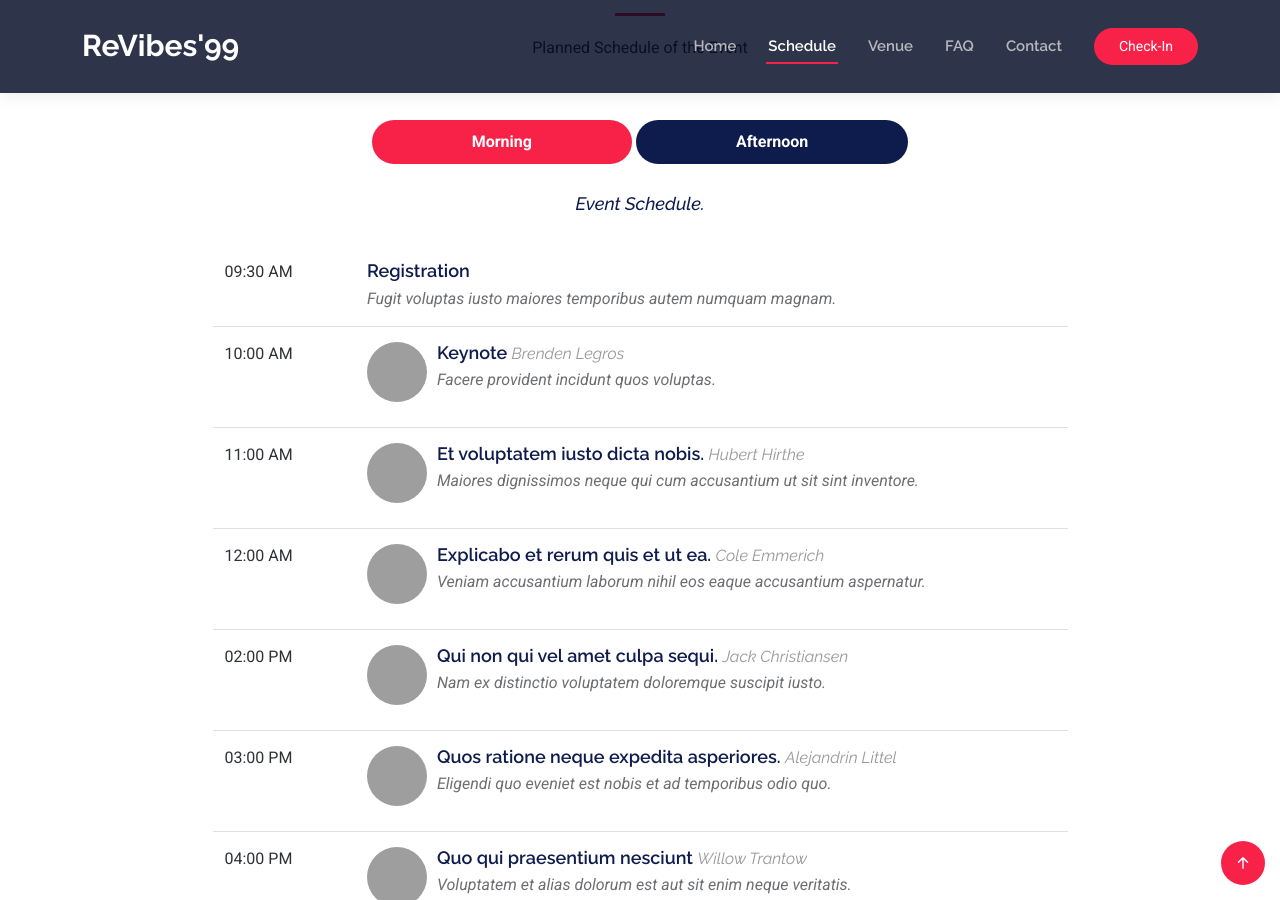
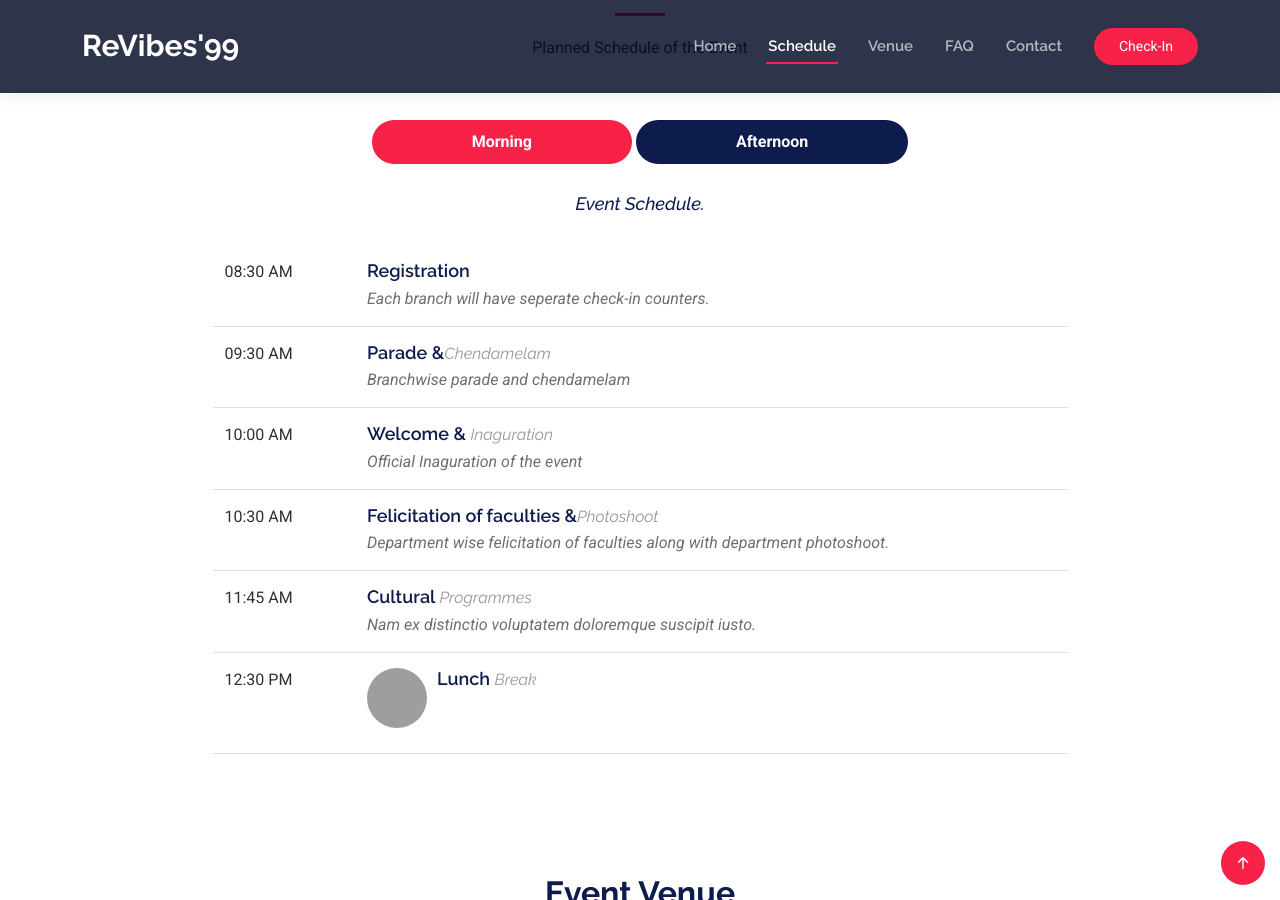
Before and after one commit to dhanyacm/revibes99, a Jekyll site: the page built from index.html, in a window 1280 px wide and 900 px high, scrolled down 1002 px. Built offline with Jekyll 4.4.1, drawn with Linux system fonts in a browser that asks for light colours; some of the changed text lies outside the part shown; grey boxes are pictures that could not be loaded.

Commit message:
Update index.html

```diff
--- a/index.html
+++ b/index.html
@@ -57,10 +57,10 @@
 
         <ul class="nav nav-tabs" role="tablist" data-aos="fade-up" data-aos-delay="100">
           <li class="nav-item">
-            <a class="nav-link active" href="#day-1" role="tab" data-bs-toggle="tab">Morning</a>
+            <a class="nav-link active" href="#morning" role="tab" data-bs-toggle="tab">Morning</a>
           </li>
           <li class="nav-item">
-            <a class="nav-link" href="#day-2" role="tab" data-bs-toggle="tab">Afternoon</a>
+            <a class="nav-link" href="#afternoon" role="tab" data-bs-toggle="tab">Afternoon</a>
           </li>
 
         </ul>
@@ -69,155 +69,97 @@
 
           <h3 class="sub-heading"> Event Schedule.</h3>
 
-          <!-- Schdule Day 1 -->
-          <div role="tabpanel" class="col-lg-9 tab-pane fade show active" id="day-1">
+          <!-- Schdule Morning -->
+          <div role="tabpanel" class="col-lg-9 tab-pane fade show active" id="morning">
+
+            <div class="row schedule-item">
+              <div class="col-md-2"><time>08:30 AM</time></div>
+              <div class="col-md-10">
+                <h4>Registration</h4>
+                <p>Each branch will have seperate check-in counters.</p>
+              </div>
+            </div>
 
             <div class="row schedule-item">
               <div class="col-md-2"><time>09:30 AM</time></div>
               <div class="col-md-10">
-                <h4>Registration</h4>
-                <p>Fugit voluptas iusto maiores temporibus autem numquam magnam.</p>
+                <h4>Parade &<span>Chendamelam</span></h4>
+                <p>Branchwise parade and chendamelam</p>
               </div>
             </div>
 
             <div class="row schedule-item">
               <div class="col-md-2"><time>10:00 AM</time></div>
               <div class="col-md-10">
-                <div class="speaker">
-                  <img src="assets/img/speakers/speaker-1-2.jpg" alt="Brenden Legros">
-                </div>
-                <h4>Keynote <span>Brenden Legros</span></h4>
-                <p>Facere provident incidunt quos voluptas.</p>
+                  <h4>Welcome & <span>Inaguration</span></h4>
+                  <p>Official Inaguration of the event</p>
               </div>
             </div>
 
             <div class="row schedule-item">
-              <div class="col-md-2"><time>11:00 AM</time></div>
+              <div class="col-md-2"><time>10:30 AM</time></div>
               <div class="col-md-10">
-                <div class="speaker">
-                  <img src="assets/img/speakers/speaker-2-2.jpg" alt="Hubert Hirthe">
-                </div>
-                <h4>Et voluptatem iusto dicta nobis. <span>Hubert Hirthe</span></h4>
-                <p>Maiores dignissimos neque qui cum accusantium ut sit sint inventore.</p>
+                 <h4>Felicitation of faculties &<span>Photoshoot</span></h4>
+                <p>Department wise felicitation of faculties along with department photoshoot.</p>
               </div>
             </div>
 
             <div class="row schedule-item">
-              <div class="col-md-2"><time>12:00 AM</time></div>
+              <div class="col-md-2"><time>11:45 AM</time></div>
               <div class="col-md-10">
-                <div class="speaker">
-                  <img src="assets/img/speakers/speaker-3-2.jpg" alt="Cole Emmerich">
-                </div>
-                <h4>Explicabo et rerum quis et ut ea. <span>Cole Emmerich</span></h4>
-                <p>Veniam accusantium laborum nihil eos eaque accusantium aspernatur.</p>
-              </div>
-            </div>
-
-            <div class="row schedule-item">
-              <div class="col-md-2"><time>02:00 PM</time></div>
-              <div class="col-md-10">
-                <div class="speaker">
-                  <img src="assets/img/speakers/speaker-4-2.jpg" alt="Jack Christiansen">
-                </div>
-                <h4>Qui non qui vel amet culpa sequi. <span>Jack Christiansen</span></h4>
+                <h4>Cultural <span>Programmes</span></h4>
                 <p>Nam ex distinctio voluptatem doloremque suscipit iusto.</p>
               </div>
             </div>
 
             <div class="row schedule-item">
-              <div class="col-md-2"><time>03:00 PM</time></div>
+              <div class="col-md-2"><time>12:30 PM</time></div>
               <div class="col-md-10">
                 <div class="speaker">
-                  <img src="assets/img/speakers/speaker-5.jpg" alt="Alejandrin Littel">
+                  <img src="assets/img/lunch.jpg" alt="lunch">
                 </div>
-                <h4>Quos ratione neque expedita asperiores. <span>Alejandrin Littel</span></h4>
-                <p>Eligendi quo eveniet est nobis et ad temporibus odio quo.</p>
+                <h4>Lunch <span>Break</span></h4>
+              </div>
+            </div>
+
+            </div><!-- End Morning -->
+
+          <!-- Schdule Afternoon -->
+          <div role="tabpanel" class="col-lg-9  tab-pane fade" id="afternoon">
+
+            <div class="row schedule-item">
+              <div class="col-md-2"><time>02:00 PM</time></div>
+              <div class="col-md-10">
+                <h4>Music DJ & <span>Kalashakkottu</span></h4>
+                <p>Common programmes will be over</p>
+              </div>
+            </div>
+
+            <div class="row schedule-item">
+              <div class="col-md-2"><time>02:30 AM</time></div>
+              <div class="col-md-10">
+                <h4>Department <span>Visits</span></h4>
+                <p>Individual department visits</p>
+              </div>
+            </div>
+
+            <div class="row schedule-item">
+              <div class="col-md-2"><time>03:30 AM</time></div>
+              <div class="col-md-10">
+                <h4>Evening tea & <span>Group photo collection</span></h4>
+                <p>Collect the group photo taken in the morning with faculties.</p>
               </div>
             </div>
 
             <div class="row schedule-item">
               <div class="col-md-2"><time>04:00 PM</time></div>
               <div class="col-md-10">
-                <div class="speaker">
-                  <img src="assets/img/speakers/speaker-6.jpg" alt="Willow Trantow">
-                </div>
-                <h4>Quo qui praesentium nesciunt <span>Willow Trantow</span></h4>
-                <p>Voluptatem et alias dolorum est aut sit enim neque veritatis.</p>
+                <h4>Clean-up & <span>Disperse</span></h4>
+                <p>Head for evening event.</p>
               </div>
             </div>
 
-          </div><!-- End Schdule Day 1 -->
-
-          <!-- Schdule Day 2 -->
-          <div role="tabpanel" class="col-lg-9  tab-pane fade" id="day-2">
-
-            <div class="row schedule-item">
-              <div class="col-md-2"><time>10:00 AM</time></div>
-              <div class="col-md-10">
-                <div class="speaker">
-                  <img src="assets/img/speakers/speaker-1-2.jpg" alt="Brenden Legros">
-                </div>
-                <h4>Libero corrupti explicabo itaque. <span>Brenden Legros</span></h4>
-                <p>Facere provident incidunt quos voluptas.</p>
-              </div>
-            </div>
-
-            <div class="row schedule-item">
-              <div class="col-md-2"><time>11:00 AM</time></div>
-              <div class="col-md-10">
-                <div class="speaker">
-                  <img src="assets/img/speakers/speaker-2-2.jpg" alt="Hubert Hirthe">
-                </div>
-                <h4>Et voluptatem iusto dicta nobis. <span>Hubert Hirthe</span></h4>
-                <p>Maiores dignissimos neque qui cum accusantium ut sit sint inventore.</p>
-              </div>
-            </div>
-
-            <div class="row schedule-item">
-              <div class="col-md-2"><time>12:00 AM</time></div>
-              <div class="col-md-10">
-                <div class="speaker">
-                  <img src="assets/img/speakers/speaker-3-2.jpg" alt="Cole Emmerich">
-                </div>
-                <h4>Explicabo et rerum quis et ut ea. <span>Cole Emmerich</span></h4>
-                <p>Veniam accusantium laborum nihil eos eaque accusantium aspernatur.</p>
-              </div>
-            </div>
-
-            <div class="row schedule-item">
-              <div class="col-md-2"><time>02:00 PM</time></div>
-              <div class="col-md-10">
-                <div class="speaker">
-                  <img src="assets/img/speakers/speaker-4-2.jpg" alt="Jack Christiansen">
-                </div>
-                <h4>Qui non qui vel amet culpa sequi. <span>Jack Christiansen</span></h4>
-                <p>Nam ex distinctio voluptatem doloremque suscipit iusto.</p>
-              </div>
-            </div>
-
-            <div class="row schedule-item">
-              <div class="col-md-2"><time>03:00 PM</time></div>
-              <div class="col-md-10">
-                <div class="speaker">
-                  <img src="assets/img/speakers/speaker-5.jpg" alt="Alejandrin Littel">
-                </div>
-                <h4>Quos ratione neque expedita asperiores. <span>Alejandrin Littel</span></h4>
-                <p>Eligendi quo eveniet est nobis et ad temporibus odio quo.</p>
-              </div>
-            </div>
-
-            <div class="row schedule-item">
-              <div class="col-md-2"><time>04:00 PM</time></div>
-              <div class="col-md-10">
-                <div class="speaker">
-                  <img src="assets/img/speakers/speaker-6.jpg" alt="Willow Trantow">
-                </div>
-                <h4>Quo qui praesentium nesciunt <span>Willow Trantow</span></h4>
-                <p>Voluptatem et alias dolorum est aut sit enim neque veritatis.</p>
-              </div>
-            </div>
-
-          </div><!-- End Schdule Day 2 -->
+         </div><!-- End Schdule Afternoon -->
 
         </div>
 
@@ -237,7 +179,7 @@
 
         <div class="row g-0">
           <div class="col-lg-6 venue-map">
-            <iframe src="https://maps.app.goo.gl/NzagEhZKC9cMKuYL7" frameborder="0" style="border:0" allowfullscreen=""></iframe>
+            <iframe src="https://www.google.com/maps/place/Millenium+Auditorium/@10.5531336,76.2244749,18z/data=!4m6!3m5!1s0x3ba7eee283f9a64f:0x397cca56c5e9e76e!8m2!3d10.5536409!4d76.2243891!16s%2Fg%2F1hm57kd1h?entry=ttu" frameborder="0" style="border:0" allowfullscreen=""></iframe>
           </div>
 
           <div class="col-lg-6 venue-info">
@@ -406,7 +348,7 @@
       <!-- Section Title -->
       <div class="container section-title" data-aos="fade-up">
         <h2>Contact</h2>
-        <p>Necessitatibus eius consequatur ex aliquid fuga eum quidem sint consectetur velit</p>
+        <p>Please contact any one in case of issues</p>
       </div><!-- End Section Title -->
 
       <div class="container" data-aos="fade-up" data-aos-delay="100">
```
Also changed, not shown: other parts of index.html (+9 -3 lines).
